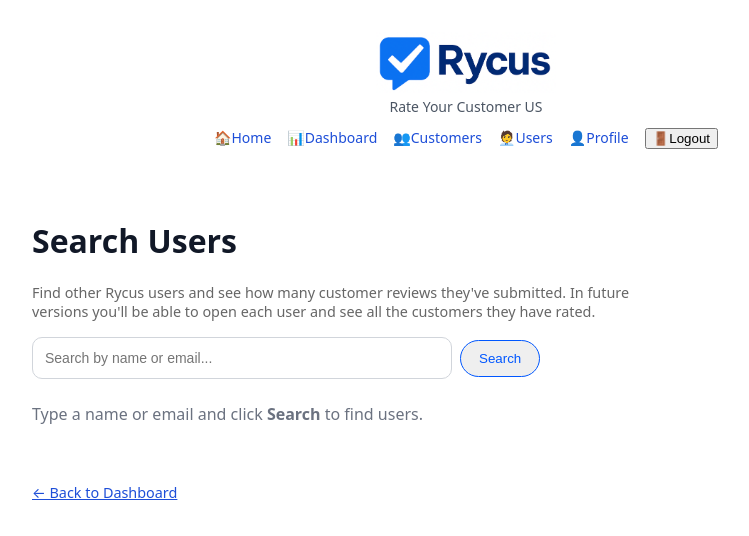
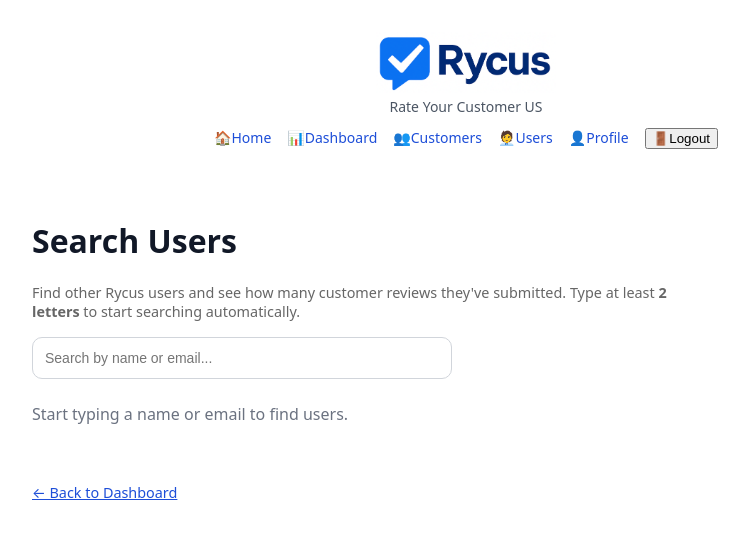
Before and after one commit to carretaph/Rycus-frontend, a React (Vite) app: page /users in a window 1280 px wide. Shown: the top 536 px of the page, without its empty margins (174-923 px from the left). Built offline with nearby package versions, Linux system fonts and the light colour scheme; sample sign-in values are in the browser's storage.

Commit message:
Auto search users + clickable profile cards

```diff
--- a/src/pages/UsersSearchPage.tsx
+++ b/src/pages/UsersSearchPage.tsx
@@ -1,5 +1,5 @@
 // src/pages/UsersSearchPage.tsx
-import React, { useState } from "react";
+import React, { useEffect, useState } from "react";
 import axios from "../api/axiosClient";
 import { Link } from "react-router-dom";
 
@@ -18,16 +18,18 @@ const UsersSearchPage: React.FC = () => {
   const [error, setError] = useState<string | null>(null);
   const [touched, setTouched] = useState(false);
 
-  const handleSearch = async (e: React.FormEvent) => {
-    e.preventDefault();
-    setTouched(true);
+  // ================================
+  // 🔍 AUTO SEARCH (debounce)
+  // ================================
+  useEffect(() => {
+    const q = query.trim();
 
-    const q = query.trim();
-    if (!q) {
+    if (!q || q.length < 2) {
       setResults([]);
       return;
     }
 
+    const timer = setTimeout(async () => {
       try {
         setLoading(true);
         setError(null);
@@ -44,19 +46,21 @@ const UsersSearchPage: React.FC = () => {
       } finally {
         setLoading(false);
       }
-  };
+    }, 300); // debounce
+
+    return () => clearTimeout(timer);
+  }, [query]);
 
   return (
     <div className="page">
       <h1>Search Users</h1>
+
       <p className="dashboard-text" style={{ maxWidth: 640 }}>
-        Find other Rycus users and see how many customer reviews they&apos;ve
-        submitted. In future versions you&apos;ll be able to open each user and
-        see all the customers they have rated.
+        Find other Rycus users and see how many customer reviews they've submitted.
+        Type at least <strong>2 letters</strong> to start searching automatically.
       </p>
 
-      <form
-        onSubmit={handleSearch}
+      <div
         style={{
           marginTop: 16,
           marginBottom: 24,
@@ -69,43 +73,52 @@ const UsersSearchPage: React.FC = () => {
         <input
           type="text"
           value={query}
-          onChange={(e) => setQuery(e.target.value)}
-          onBlur={() => setTouched(true)}
+          onChange={(e) => {
+            setTouched(true);
+            setQuery(e.target.value);
+          }}
           placeholder="Search by name or email..."
           className="input"
           style={{ maxWidth: 420, flex: "1 1 240px" }}
         />
-        <button type="submit" className="dashboard-btn">
-          Search
-        </button>
-      </form>
+      </div>
 
       {loading && <p>Searching users...</p>}
 
       {error && (
-        <p style={{ color: "#b91c1c", marginBottom: 16 }}>
-          {error}
-        </p>
+        <p style={{ color: "#b91c1c", marginBottom: 16 }}>{error}</p>
       )}
 
-      {!loading && !error && results.length === 0 && touched && query.trim() && (
-        <p>No users found for &quot;{query.trim()}&quot;.</p>
+      {!loading &&
+        !error &&
+        results.length === 0 &&
+        touched &&
+        query.trim().length >= 2 && (
+          <p>No users found for "{query.trim()}".</p>
         )}
 
       {!loading && !error && !touched && (
         <p style={{ color: "#6b7280" }}>
-          Type a name or email and click <strong>Search</strong> to find users.
+          Start typing a name or email to find users.
         </p>
       )}
 
+      {/* ================================
+          RESULT CARDS
+      ================================= */}
       <div className="dashboard-grid">
         {results.map((u) => (
-          <div key={u.id} className="dashboard-card">
+          <Link
+            key={u.id}
+            to={`/users/${u.id}`}
+            className="dashboard-card"
+            style={{ textDecoration: "none", color: "inherit" }}
+          >
             <h2>{u.fullName}</h2>
             <p className="dashboard-text">{u.email}</p>
+
             <p className="dashboard-text">
-              Reviews written:{" "}
-              <strong>{u.totalReviews}</strong>
+              Reviews written: <strong>{u.totalReviews}</strong>
               <br />
               Average rating:{" "}
               <strong>
@@ -115,12 +128,8 @@ const UsersSearchPage: React.FC = () => {
               </strong>
             </p>
 
-            {/* Por ahora solo dejamos esto como placeholder.
-               Más adelante lo conectamos a /users/:id/reviews */}
-            <span className="dashboard-link" style={{ opacity: 0.5 }}>
-              User reviews (coming soon)
-            </span>
-          </div>
+            <span className="dashboard-link">View user profile →</span>
+          </Link>
         ))}
       </div>
 
```
Lines whose indentation alone changed are shown as unchanged.
